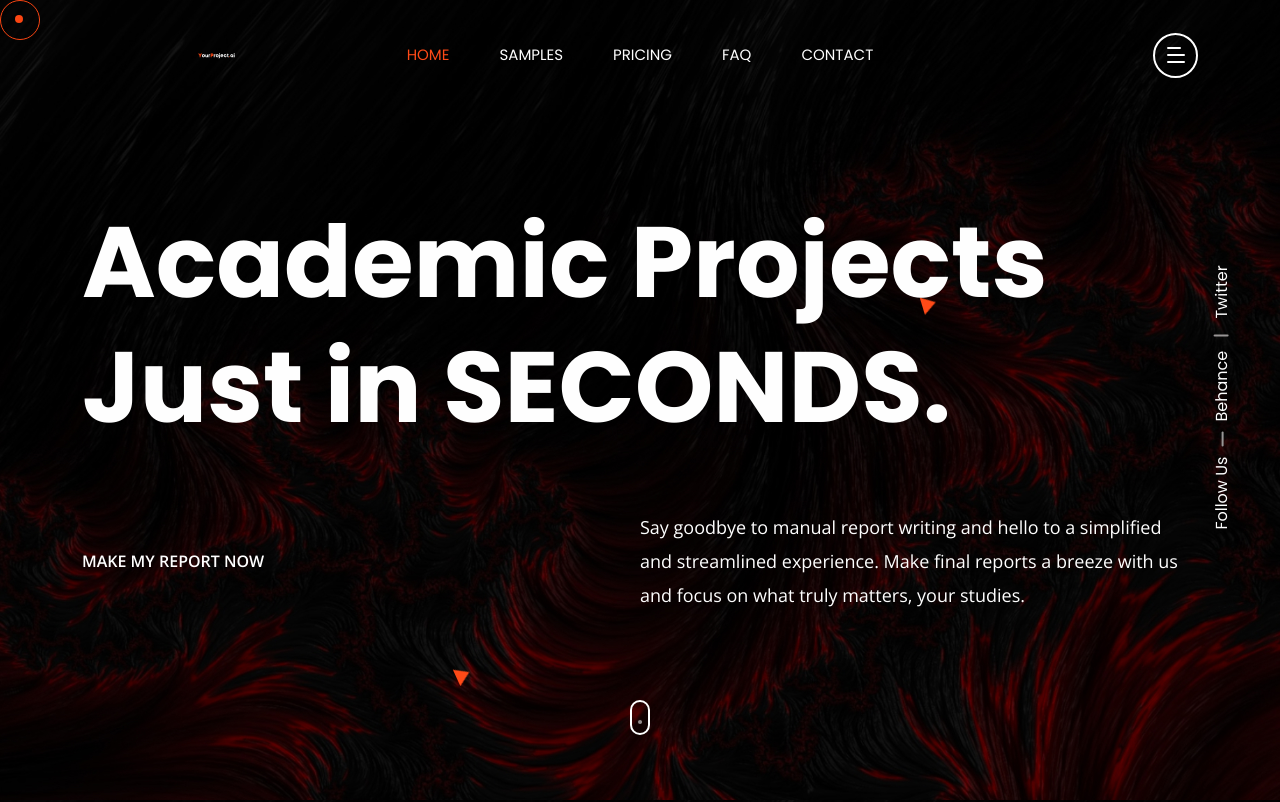
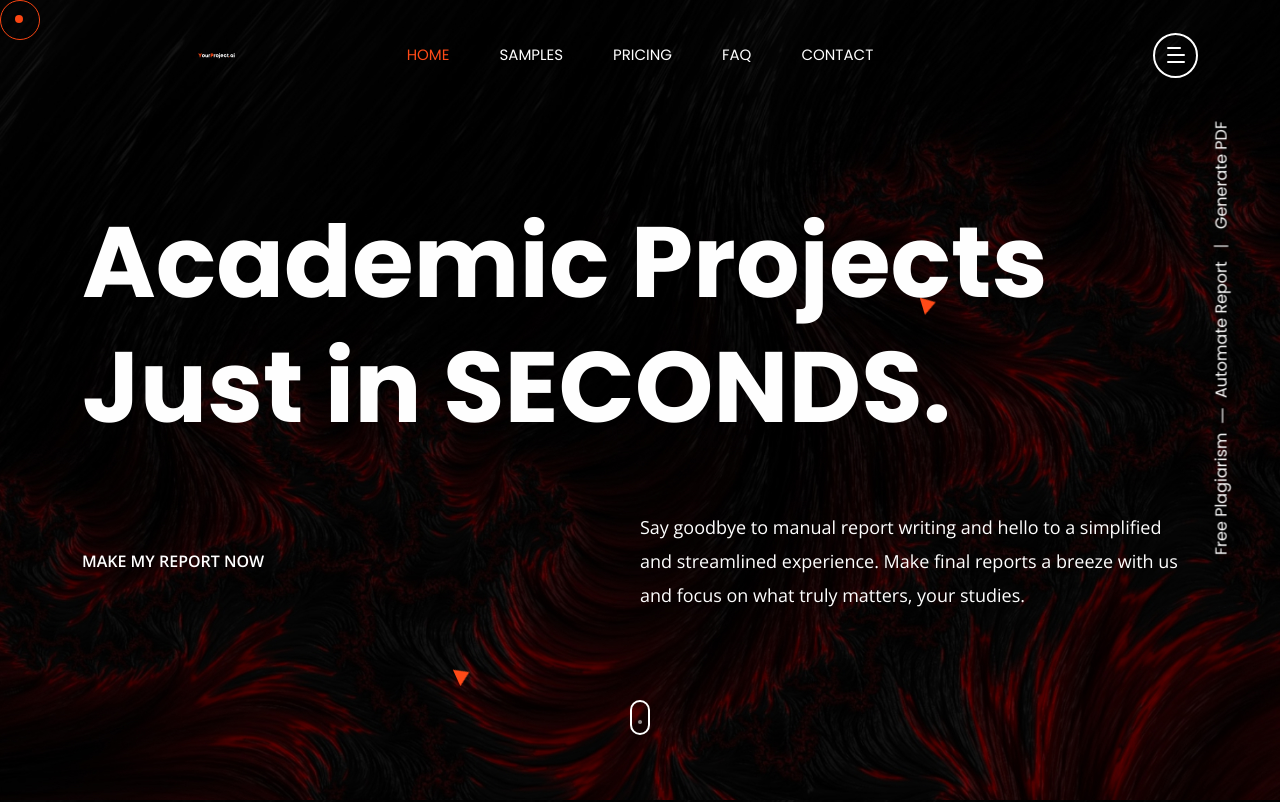
Before and after one commit to x-xaie/arino-react, a React (Create React App) app: page / in a window 1280 px wide. Shown: the top 802 px of the page. Built offline with nearby package versions, Linux system fonts and the light colour scheme; some icons are missing.

Commit message:
Update Home.jsx

```diff
--- a/src/components/Pages/Home.jsx
+++ b/src/components/Pages/Home.jsx
@@ -22,11 +22,11 @@ export default function Home() {
   // Hero Social Links
   const heroSocialLinks = [
     {
-      name: 'Behance',
+      name: 'Automate Report',
       links: '/',
     },
     {
-      name: 'Twitter',
+      name: 'Generate PDF',
       links: '/',
     },
   ];
@@ -64,7 +64,7 @@ export default function Home() {
         btnText="MAKE MY REPORT NOW"
         btnLink="/creative-portfolio"
         scrollDownId="#service"
-        socialLinksHeading="Follow Us"
+        socialLinksHeading="Free Plagiarism"
         heroSocialLinks={heroSocialLinks}
         bgImageUrl="/images/hero_bg.jpeg"
       />
```
